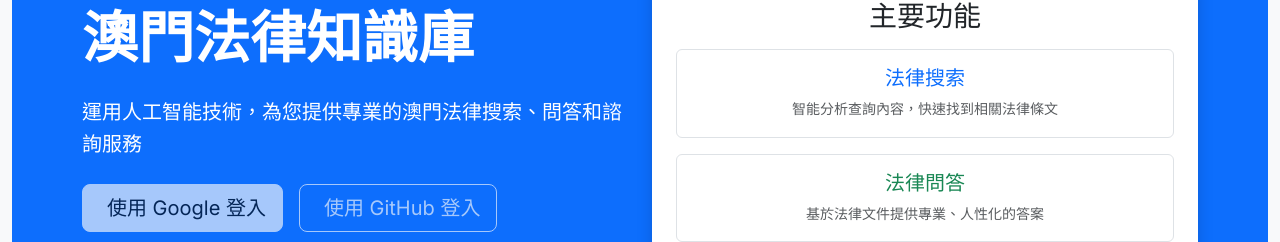
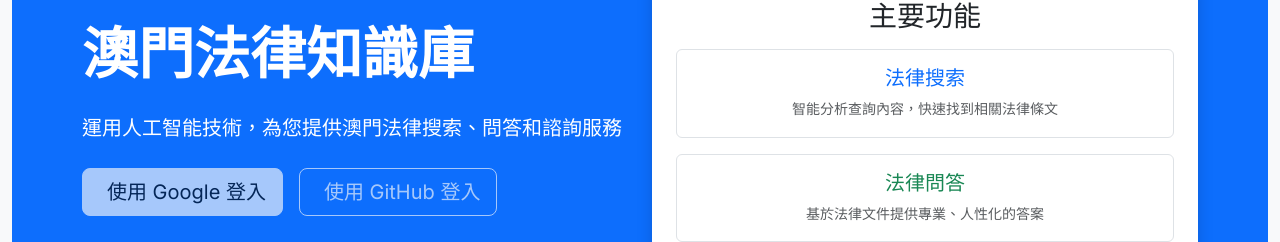
Before and after one commit to WindoC/macau-law-kb, a Next.js app: page / in a window 1280 px wide. Shown: the part 275-517 px from the top of the page. Built offline with nearby package versions, Linux system fonts and the light colour scheme; no server answers.

Commit message:
fix: refine landing page description for clarity

```diff
--- a/src/app/page.tsx
+++ b/src/app/page.tsx
@@ -118,7 +118,7 @@ function LandingPage() {
                 澳門法律知識庫
               </h1>
               <p className="lead mb-4">
-                運用人工智能技術，為您提供專業的澳門法律搜索、問答和諮詢服務
+                運用人工智能技術，為您提供澳門法律搜索、問答和諮詢服務
               </p>
 
 
```
